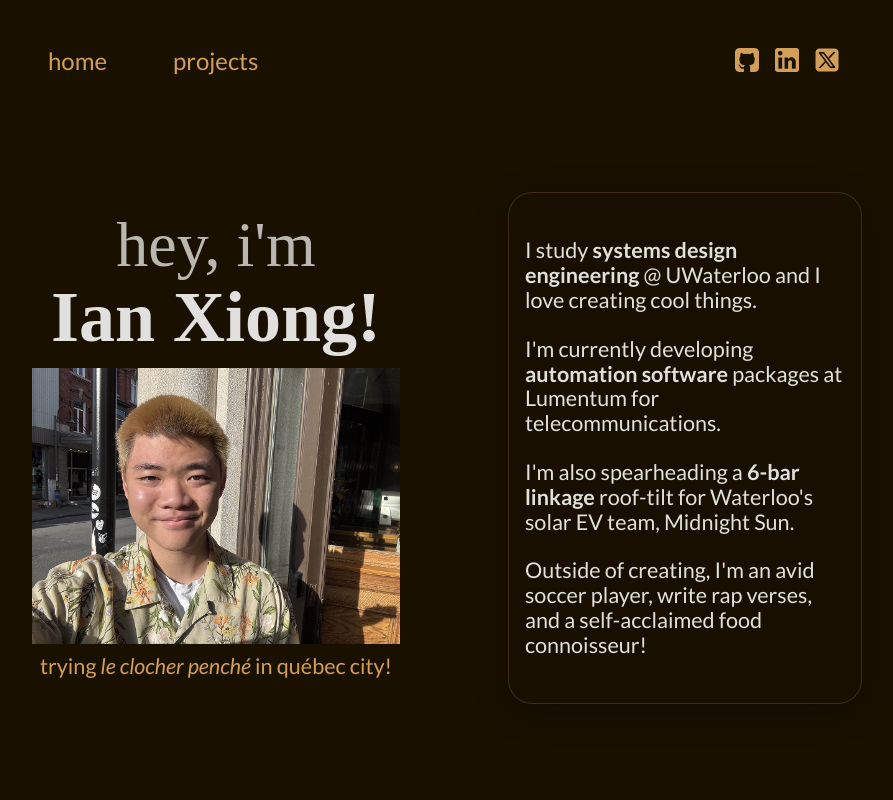
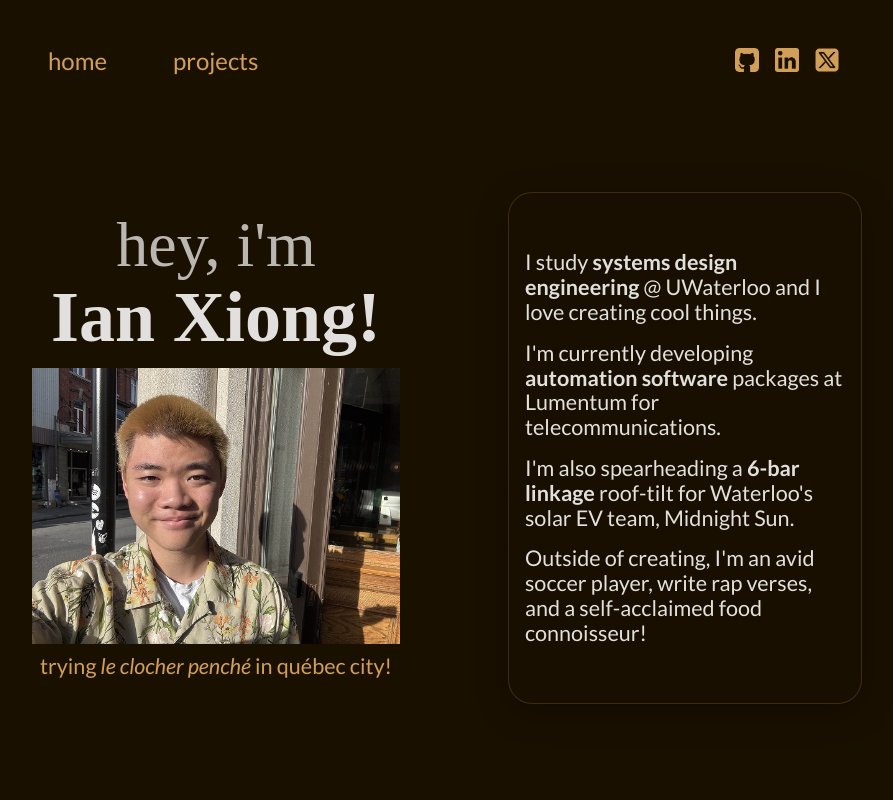
Before and after one commit to xiongian/website, a React (Vite) app: page / in a window 1280 px wide. Shown: the top 800 px of the page, without its empty margins (201-1094 px from the left). Built offline with nearby package versions, Linux system fonts and the light colour scheme; a web font is replaced by a local one.

Commit message:
Fixed small home-section bug. (#2)

```diff
--- a/src/styles/home.css
+++ b/src/styles/home.css
@@ -33,7 +33,7 @@
   display: flex;
   flex: 0 1 0;
   justify-content: space-between;
-  gap: 5%;
+  gap: 1rem;
   min-width: 20rem;
   min-height: 26rem;
   flex-direction: column;
```
